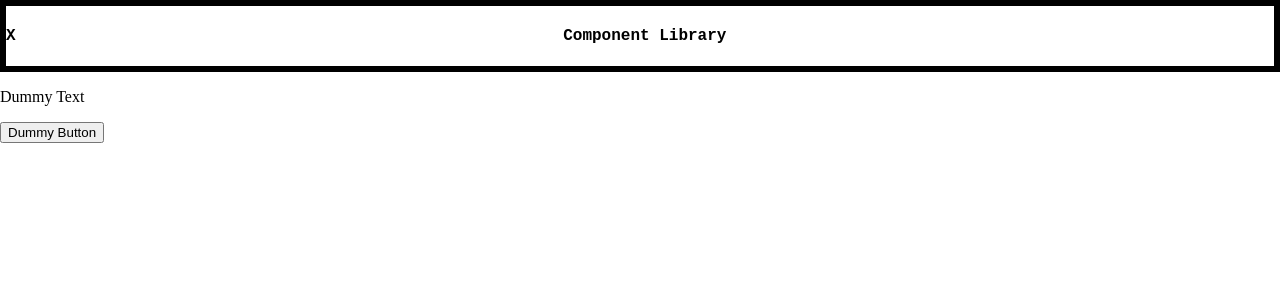
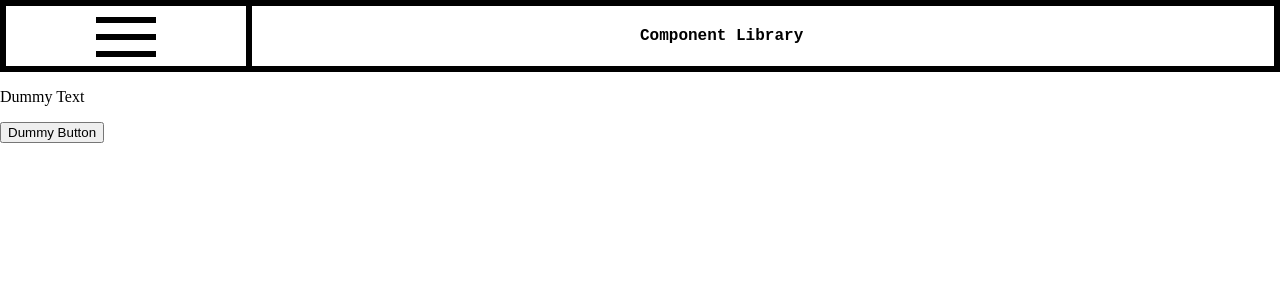
Before and after one commit to benjyarel/component-library, a React (Vite) app: page / in a window 1280 px wide. Shown: the top 300 px of the page. Built offline with nearby package versions, Linux system fonts and the light colour scheme.

Commit message:
add burger

```diff
--- a/src/Library/Header/Header.tsx
+++ b/src/Library/Header/Header.tsx
@@ -25,5 +25,6 @@ const HeaderLayout = styled.div`
 `;
 
 const Title = styled.div`
-  margin: auto;
+  position: absolute;
+  left: 50%;
 `;
--- /dev/null
+++ b/src/Library/Menu/BurgerIcon.tsx
@@ -0,0 +1,59 @@
+import styled from "styled-components";
+
+const VANISH_DELAY = "250ms";
+
+export const BurgerIcon = ({ open }: { open: boolean }) => {
+  return (
+    <BurgerLayout>
+      <BarTop $open={open} />
+      <BarMiddle $open={open} $order="positiv" />
+      <BarMiddle $open={open} $order="negativ" />
+      <BarDown $open={open} />
+    </BurgerLayout>
+  );
+};
+
+const BurgerLayout = styled.div`
+  display: flex;
+  justify-content: center;
+  align-items: center;
+`;
+
+const ExternalBar = styled.div`
+  position: absolute;
+  background-color: black;
+
+  height: 6px;
+  width: 60px;
+  transition-property: opacity;
+  transition-delay: ${(props) => (props.$open ? 0 : "650ms")};
+  transition-duration: ${VANISH_DELAY};
+  opacity: ${(props) => (props.$open ? "0" : "1")};
+`;
+
+const BarTop = styled(ExternalBar)`
+  top: 17px;
+`;
+
+const BarDown = styled(ExternalBar)`
+  top: 51px;
+`;
+
+const BarMiddle = styled.div`
+  position: absolute;
+  top: 34px;
+  background-color: black;
+  height: 6px;
+  width: 60px;
+
+  transition-property: transform;
+  transition-delay: ${VANISH_DELAY};
+  transition-duration: 500ms;
+
+  transform: ${(props) =>
+    props.$open
+      ? props.$order === "positiv"
+        ? "rotate(45deg)"
+        : "rotate(-45deg)"
+      : "none"};
+`;
--- a/src/Library/Menu/Menu.tsx
+++ b/src/Library/Menu/Menu.tsx
@@ -1,3 +1,23 @@
+import { useState } from "react";
+import styled from "styled-components";
+import { BurgerIcon } from "./BurgerIcon";
+
 export const Menu = () => {
-  return <div>X</div>;
+  const [menuOpen, setMenuOpen] = useState(false);
+
+  const handleClick = () => setMenuOpen((prev) => !prev);
+
+  return (
+    <Button onClick={handleClick}>
+      <BurgerIcon open={menuOpen} />
+    </Button>
+  );
 };
+
+const Button = styled.button`
+  all: unset;
+
+  height: 100%;
+  width: 240px;
+  border-right: solid 6px #000;
+`;
```
